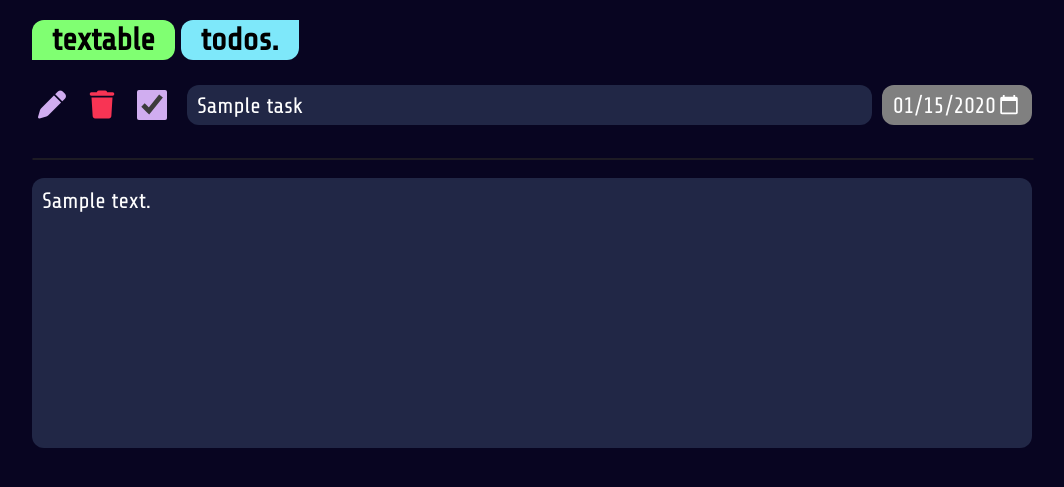
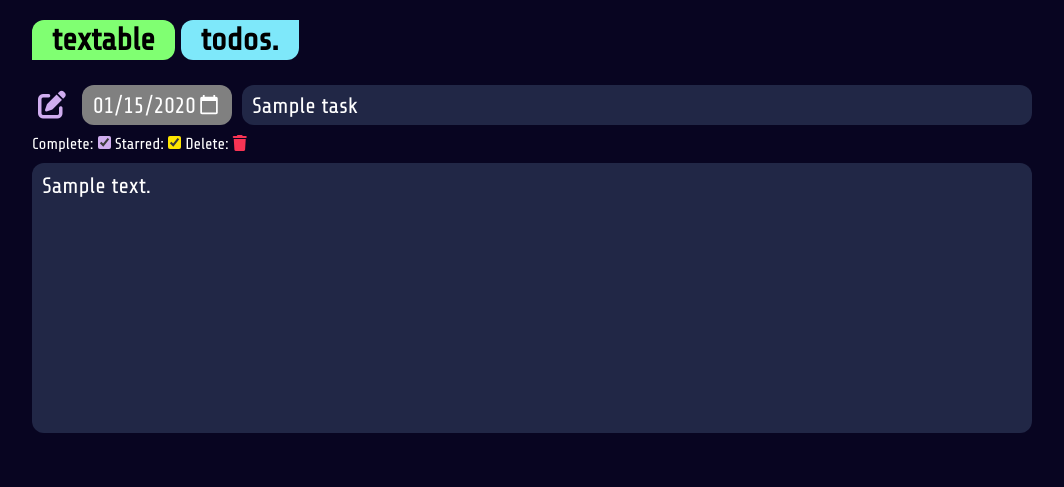
Before and after one commit to dnicholson314/Textable-Todos, a Django app: page /tasks/update/1/ in a window 1280 px wide. Shown: the top 487 px of the page, without its empty margins (108-1172 px from the left). Run offline with Django 5.2, Linux system fonts and the light colour scheme; a user stored in the database is signed in; tables that the repository leaves empty hold one stand-in row (values such as "Sample post"); parts of the project's set-up code (start-up, migrations or seed data) failed here and were passed over; some libraries are stand-ins or nearby versions.

Commit message:
Add starring tasks

```diff
--- a/static/css/styles.css
+++ b/static/css/styles.css
@@ -8,8 +8,8 @@
     --alert-color-hover: #921f32;
     --divider-color: #1d1b24;
     --button-color: #D0ADF0;
+    --starred-color:#ffe60040;
     --textbox-color: #212746;
-    --button-hover-color: #977eaf;
     --discord-blurple: #5865F2;
     --bubble-radius: 12px;
 }
@@ -166,10 +166,28 @@ button:hover {
 
 .task {
     display: flex;
-    width: 100%;
-    min-height: 35px;
+    box-sizing: border-box;
+    min-height: 50px;
     align-items: center;
     gap: 20px;
+    padding-top: 10px;
+    padding-bottom: 10px;
+    padding-right: 5px;
+    border-bottom: 2px solid #ffffff20;
+}
+
+/* Inhumane CSS selector */
+.task:has(+ .starred) {
+    border-bottom: 0px;
+}
+
+.starred {
+    background-color: #ffe60040;
+    border: 2px solid #ffffff20;
+}
+
+.starred .task-title::before {
+    content: "⭐ ";
 }
 
 .task-title {
@@ -238,11 +256,11 @@ button:hover {
 }
 
 .task-form-complete {
-    width: 30px;
-    height: 30px;
-    margin-left: 5px;
-    margin-right: 10px;
     accent-color: var(--button-color);
+}
+
+.task-form-starred {
+    accent-color: var(--starred-color)
 }
 
 .task-form-due-date {
@@ -279,8 +297,12 @@ button:hover {
     gap: 10px;
 }
 
-#update-task-row {
-    gap: 10px;
+#update-task-form {
+    padding-bottom: 0px;
+}
+
+.update-task-row * {
+    font-size: 1rem;
 }
 
 .delete-task-form-container {
--- a/tasks/forms.py
+++ b/tasks/forms.py
@@ -23,7 +23,11 @@ class TaskForm(forms.ModelForm):
             'due_date': forms.DateInput(attrs={
                 'type': 'date',
                 'class': 'task-form-due-date',
+                'placeholder': 'mm/dd/yy',
             }),
+            'starred': forms.CheckboxInput(attrs={
+                'class': 'task-form-starred'
+            })
         }
 
 class LoginForm(AuthenticationForm):
--- a/tasks/models.py
+++ b/tasks/models.py
@@ -8,6 +8,7 @@ class Task(models.Model):
     created = models.DateTimeField(auto_now_add=True)
     due_date = models.DateField(blank=True, null=True)
     description = models.TextField(default="", blank=True)
+    starred = models.BooleanField(default=False)
 
     def __str__(self):
         return self.title
--- a/templates/tasks/update_task.html
+++ b/templates/tasks/update_task.html
@@ -4,14 +4,18 @@
 
 <form class="update-task-form-container" method="POST" action="">
     {% csrf_token %}
-    <div id="update-task-row" class="task-form">
-        <button class="task-form-submit" type="submit" name="update-task"><i class="fa-solid fa-pen fa-lg"></i></button>
-        <a href="{% url 'delete_task' task.id%}" id="delete" class="task-button"><i class="fa-solid fa-trash fa-lg"></i></a>
-        {{ form.complete }}
+    <div class="task-form" id="update-task-form">
+        <button class="task-form-submit" type="submit" name="update-task"><i class="fa-solid fa-pen-to-square fa-lg"></i></button>
+        {{ form.due_date }}
         {{ form.title }}
-        {{ form.due_date }}
     </div>
-    <hr>
+    <div class="update-task-row">
+        <span>Complete: {{ form.complete }}</span>
+        <span>Starred: {{form.starred }}</span>
+        <span>Delete: <a href="{% url 'delete_task' task.id%}" id="delete" class="task-button">
+            <i class="fa-solid fa-trash"></i></button>
+        </a></span>
+    </div>
     {{ form.description }}
 </form>
 
```
Also changed, not shown: templates/tasks/list.html (+5 -2 lines), tasks/migrations/0008_task_starred.py (added).
